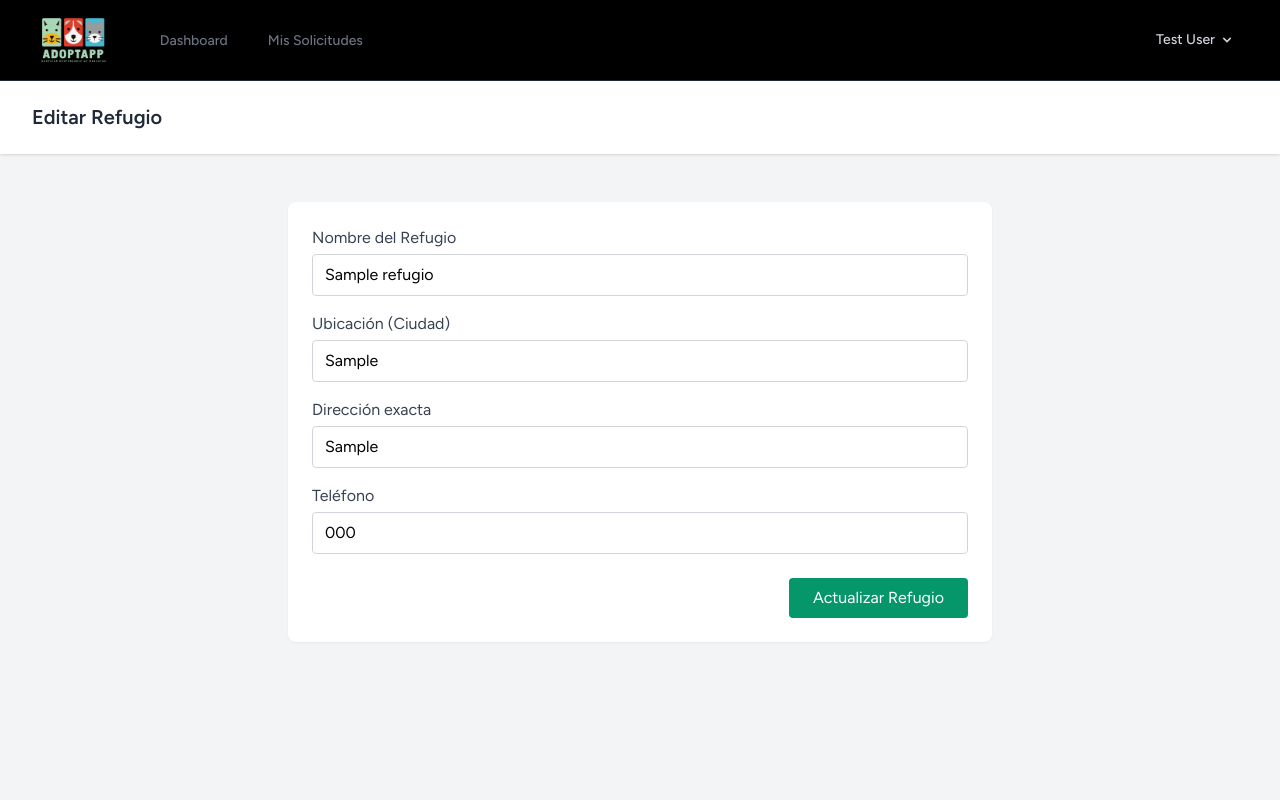
After one commit to AbrahamDF90/ADOPTAPP, a Laravel app: page /admin/refugios/1/editar in a window 1280 px wide. The commit adds this page. Run offline with Laravel 12, Linux system fonts and the light colour scheme; a user stored in the database is signed in; data comes from the database, SQL or seed files in the repository; tables that the repository leaves empty hold one stand-in row (values such as "Sample post"); style sheets or scripts are compiled from the project's sources.

Commit message:
feat(admin): implementar edicion y bloqueo de refugios (HU-10)

```diff
--- a/app/Http/Controllers/Admin/RefugioController.php
+++ b/app/Http/Controllers/Admin/RefugioController.php
@@ -67,4 +67,59 @@ class RefugioController extends Controller
         // Redirección al panel con mensaje de éxito
         return redirect()->route('admin.dashboard')->with('success', 'Refugio creado con éxito.');
     }
+
+    /**
+     * Muestra el formulario para editar un refugio.
+     */
+    public function edit(Refugio $refugio)
+    {
+        return view('admin.refugios.edit', compact('refugio'));
+    }
+
+    /**
+     * Actualiza los datos del refugio.
+     *
+     * Patrón: Active Record.
+     */
+    public function update(Request $request, Refugio $refugio)
+    {
+        $request->validate([
+            'nombre' => ['required', 'string', 'max:255'],
+            'ubicacion' => ['required', 'string', 'max:255'],
+            'direccion' => ['required', 'string', 'max:255'],
+            'telefono' => ['required', 'string', 'max:50'],
+        ]);
+
+        $refugio->update($request->only('nombre', 'ubicacion', 'direccion', 'telefono'));
+
+        return redirect()->route('admin.refugios.index')->with('success', 'Refugio actualizado correctamente.');
+    }
+
+    /**
+     * Bloquea o desbloquea un refugio.
+     *
+     * Patrones de Diseño:
+     * 1. Transaction Script: Al bloquear, también se dan de baja todas sus publicaciones activas.
+     * 2. Active Record: Uso de update() en el refugio y en sus publicaciones.
+     */
+    public function toggleActivo(Refugio $refugio)
+    {
+        DB::transaction(function () use ($refugio) {
+            // Invertimos el estado actual (si está activo, lo bloqueamos; si está bloqueado, lo activamos)
+            $nuevoEstado = ! $refugio->activo;
+            $refugio->update(['activo' => $nuevoEstado]);
+
+            // Si se está bloqueando (activo = false), damos de baja sus publicaciones activas
+            if (! $nuevoEstado) {
+                $refugio->publicaciones()->where('estado', 'activa')->update([
+                    'estado' => 'baja',
+                    'motivo_baja' => 'Refugio bloqueado por el administrador.',
+                ]);
+            }
+        });
+
+        $mensaje = $refugio->activo ? 'Refugio habilitado correctamente.' : 'Refugio bloqueado y sus publicaciones dadas de baja.';
+
+        return back()->with('success', $mensaje);
+    }
 }
--- /dev/null
+++ b/resources/views/admin/refugios/edit.blade.php
@@ -0,0 +1,46 @@
+<x-app-layout>
+    <x-slot name="header">
+        <h2 class="font-semibold text-xl text-gray-800 leading-tight">
+            {{ __('Editar Refugio') }}
+        </h2>
+    </x-slot>
+
+    <div class="py-12">
+        <div class="max-w-3xl mx-auto sm:px-6 lg:px-8">
+            <div class="bg-white overflow-hidden shadow-sm sm:rounded-lg p-6">
+
+                <form method="POST" action="{{ route('admin.refugios.update', $refugio) }}">
+                    @csrf
+                    @method('PATCH')
+
+                    <div class="mb-4">
+                        <label class="block text-gray-700">Nombre del Refugio</label>
+                        <input type="text" name="nombre" value="{{ $refugio->nombre }}" class="w-full border-gray-300 rounded mt-1" required>
+                    </div>
+
+                    <div class="mb-4">
+                        <label class="block text-gray-700">Ubicación (Ciudad)</label>
+                        <input type="text" name="ubicacion" value="{{ $refugio->ubicacion }}" class="w-full border-gray-300 rounded mt-1" required>
+                    </div>
+
+                    <div class="mb-4">
+                        <label class="block text-gray-700">Dirección exacta</label>
+                        <input type="text" name="direccion" value="{{ $refugio->direccion }}" class="w-full border-gray-300 rounded mt-1" required>
+                    </div>
+
+                    <div class="mb-4">
+                        <label class="block text-gray-700">Teléfono</label>
+                        <input type="text" name="telefono" value="{{ $refugio->telefono }}" class="w-full border-gray-300 rounded mt-1" required>
+                    </div>
+
+                    <div class="flex justify-end mt-6">
+                        <button type="submit" class="bg-emerald-600 text-white px-6 py-2 rounded hover:bg-emerald-700 transition">
+                            Actualizar Refugio
+                        </button>
+                    </div>
+                </form>
+
+            </div>
+        </div>
+    </div>
+</x-app-layout>
--- a/routes/web.php
+++ b/routes/web.php
@@ -74,6 +74,10 @@ Route::middleware(['auth', 'role:admin'])->prefix('admin')->group(function () {
     Route::get('/publicaciones', [AdminPublicacionController::class, 'index'])->name('admin.publicaciones.index');
     Route::delete('/publicaciones/{publicacion}', [AdminPublicacionController::class, 'destroy'])->name('admin.publicaciones.destroy');
     Route::post('/publicaciones/{id}/restaurar', [AdminPublicacionController::class, 'restore'])->name('admin.publicaciones.restore');
+    // HU-10: Editar y Bloquear Refugios
+    Route::get('/refugios/{refugio}/editar', [RefugioController::class, 'edit'])->name('admin.refugios.edit');
+    Route::patch('/refugios/{refugio}', [RefugioController::class, 'update'])->name('admin.refugios.update');
+    Route::patch('/refugios/{refugio}/toggle', [RefugioController::class, 'toggleActivo'])->name('admin.refugios.toggle');
 });
 
 // =========================================================================
```
Also changed, not shown: docs/BACKLOG.md (+1 -1 lines), resources/views/admin/usuarios/refugios.blade.php (+24 -1 lines), tests/Feature/BloquearRefugioTest.php (added, +40 -0 lines), README.md.
